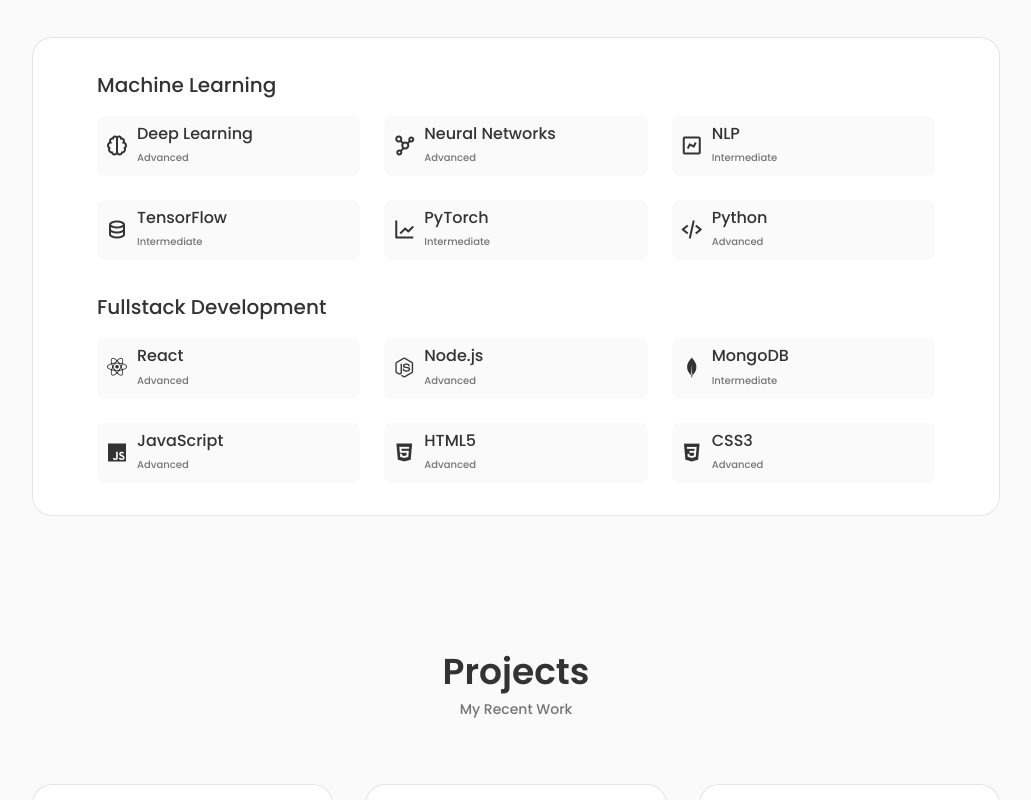
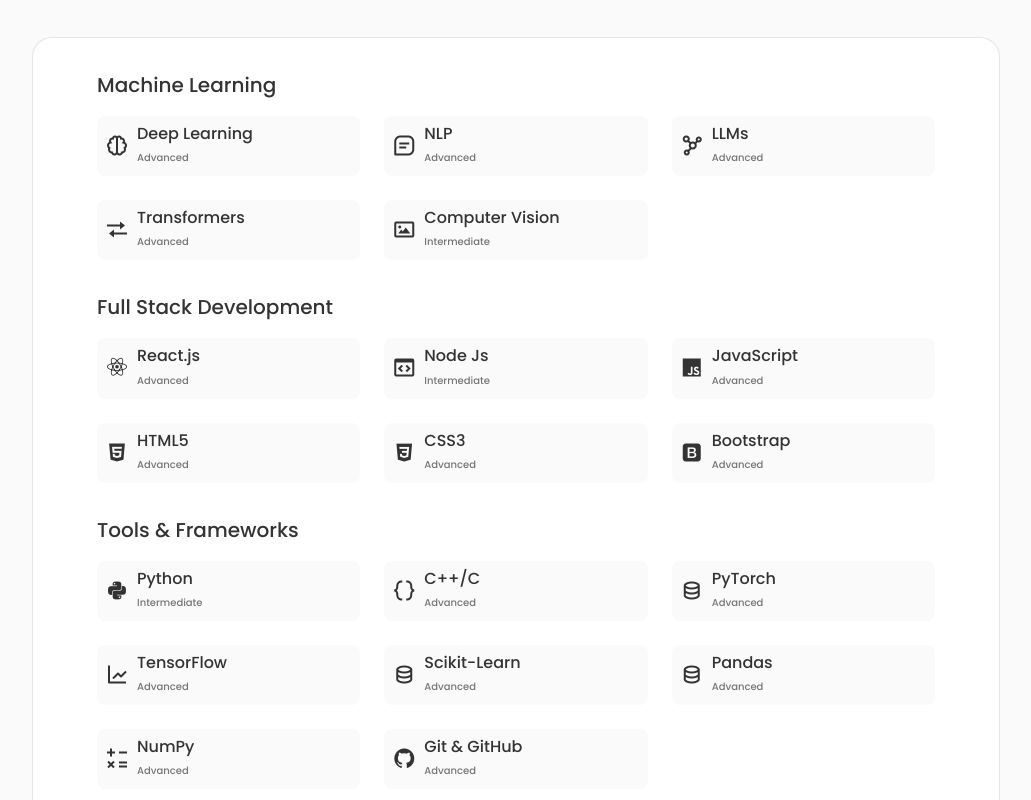
Before and after one commit to thenileshmishra/Protfolio, a React (Create React App) app: page / in a window 1280 px wide. Shown: the part 1560-2360 px from the top of the page, without its empty margins (124-1155 px from the left). Built offline with nearby package versions, Linux system fonts and the light colour scheme.

Commit message:
Skills section is updated

```diff
--- a/src/components/skills/Skills.jsx
+++ b/src/components/skills/Skills.jsx
@@ -8,6 +8,7 @@
       <span className="section__subtitle">My Technical Skills</span>
       <div className="skills__container container grid">
         <div className="skills__content">
+          {/* Machine Learning / AI Skills */}
           <div className="skills__section">
             <h3 className="skills__title">Machine Learning</h3>
             <div className="skills__paragraph">
@@ -19,64 +20,51 @@
                 </div>
               </div>
               <div className="skills__data">
-                <i className="bx bx-network-chart"></i>
+                <i className="bx bx-message-square-detail"></i>
                 <div>
-                  <h3 className="skills__name">Neural Networks</h3>
+                  <h3 className="skills__name">NLP</h3>
                   <span className="skills__level">Advanced</span>
                 </div>
               </div>
               <div className="skills__data">
-                <i className="bx bx-chart"></i>
+                <i className="bx bx-network-chart"></i>
                 <div>
-                  <h3 className="skills__name">NLP</h3>
-                  <span className="skills__level">Intermediate</span>
+                  <h3 className="skills__name">LLMs</h3>
+                  <span className="skills__level">Advanced</span>
                 </div>
               </div>
               <div className="skills__data">
-                <i className="bx bx-data"></i>
+                <i className="bx bx-transfer"></i>
                 <div>
-                  <h3 className="skills__name">TensorFlow</h3>
-                  <span className="skills__level">Intermediate</span>
+                  <h3 className="skills__name">Transformers</h3>
+                  <span className="skills__level">Advanced</span>
                 </div>
               </div>
               <div className="skills__data">
-                <i className="bx bx-line-chart"></i>
+                <i className="bx bx-image"></i>
                 <div>
-                  <h3 className="skills__name">PyTorch</h3>
+                  <h3 className="skills__name">Computer Vision</h3>
                   <span className="skills__level">Intermediate</span>
-                </div>
-              </div>
-              <div className="skills__data">
-                <i className="bx bx-code-alt"></i>
-                <div>
-                  <h3 className="skills__name">Python</h3>
-                  <span className="skills__level">Advanced</span>
                 </div>
               </div>
             </div>
           </div>
 
+          {/* Full Stack Development */}
           <div className="skills__section">
-            <h3 className="skills__title">Fullstack Development</h3>
+            <h3 className="skills__title"> Full Stack Development</h3>
             <div className="skills__paragraph">
               <div className="skills__data">
                 <i className="bx bxl-react"></i>
                 <div>
-                  <h3 className="skills__name">React</h3>
+                  <h3 className="skills__name">React.js</h3>
                   <span className="skills__level">Advanced</span>
                 </div>
               </div>
               <div className="skills__data">
-                <i className="bx bxl-nodejs"></i>
+                <i className="bx bx-code-block"></i>
                 <div>
-                  <h3 className="skills__name">Node.js</h3>
-                  <span className="skills__level">Advanced</span>
-                </div>
-              </div>
-              <div className="skills__data">
-                <i className="bx bxl-mongodb"></i>
-                <div>
-                  <h3 className="skills__name">MongoDB</h3>
+                  <h3 className="skills__name">Node Js</h3>
                   <span className="skills__level">Intermediate</span>
                 </div>
               </div>
@@ -101,6 +89,77 @@
                   <span className="skills__level">Advanced</span>
                 </div>
               </div>
+              <div className="skills__data">
+                <i className="bx bxl-bootstrap"></i>
+                <div>
+                  <h3 className="skills__name">Bootstrap</h3>
+                  <span className="skills__level">Advanced</span>
+                </div>
+              </div>
+
+            </div>
+          </div>
+
+          {/* Tools & Frameworks */}
+          <div className="skills__section">
+            <h3 className="skills__title">Tools & Frameworks</h3>
+            <div className="skills__paragraph">
+              <div className="skills__data">
+                <i className="bx bxl-python"></i>
+                <div>
+                  <h3 className="skills__name">Python</h3>
+                  <span className="skills__level">Intermediate</span>
+                </div>
+              </div>
+              <div className="skills__data">
+                <i className="bx bx-code-curly"></i>
+                <div>
+                  <h3 className="skills__name">C++/C</h3>
+                  <span className="skills__level">Advanced</span>
+                </div>
+              </div>
+              <div className="skills__data">
+                <i className="bx bx-data"></i>
+                <div>
+                  <h3 className="skills__name">PyTorch</h3>
+                  <span className="skills__level">Advanced</span>
+                </div>
+              </div>
+              <div className="skills__data">
+                <i className="bx bx-line-chart"></i>
+                <div>
+                  <h3 className="skills__name">TensorFlow</h3>
+                  <span className="skills__level">Advanced</span>
+                </div>
+              </div>
+              <div className="skills__data">
+                <i className="bx bx-data"></i>
+                <div>
+                  <h3 className="skills__name">Scikit-Learn</h3>
+                  <span className="skills__level">Advanced</span>
+                </div>
+              </div>
+              <div className="skills__data">
+                <i className="bx bx-data"></i>
+                <div>
+                  <h3 className="skills__name">Pandas</h3>
+                  <span className="skills__level">Advanced</span>
+                </div>
+              </div>
+              <div className="skills__data">
+                <i className="bx bx-math"></i>
+                <div>
+                  <h3 className="skills__name">NumPy</h3>
+                  <span className="skills__level">Advanced</span>
+                </div>
+              </div>
+              <div className="skills__data">
+                <i className="bx bxl-github"></i>
+                <div>
+                  <h3 className="skills__name">Git & GitHub</h3>
+                  <span className="skills__level">Advanced</span>
+                </div>
+              </div>
             </div>
           </div>
         </div>
```
